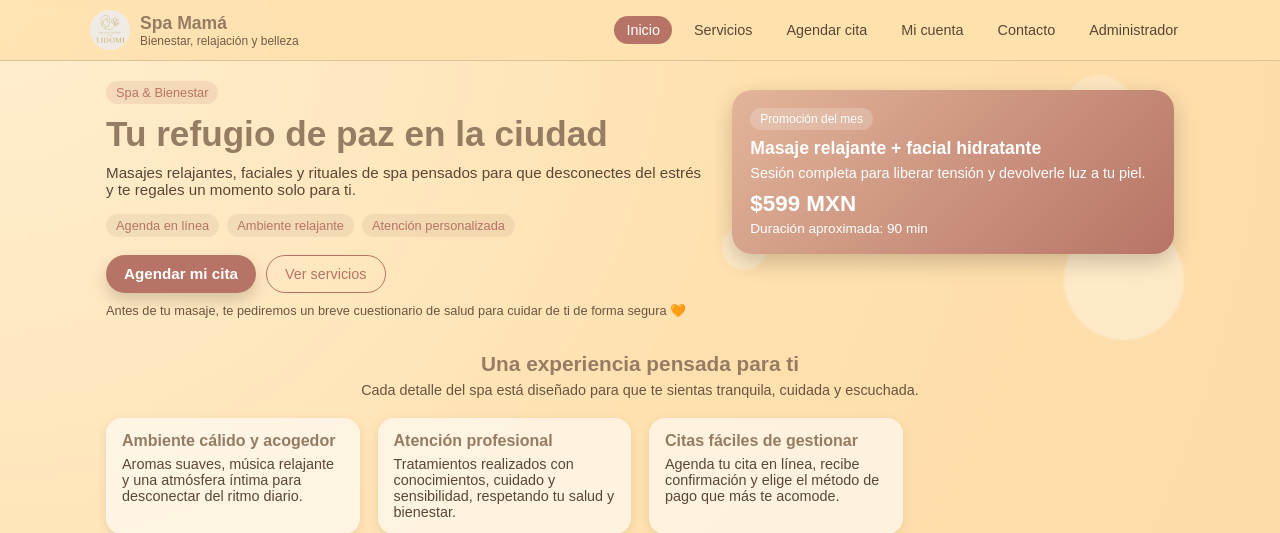
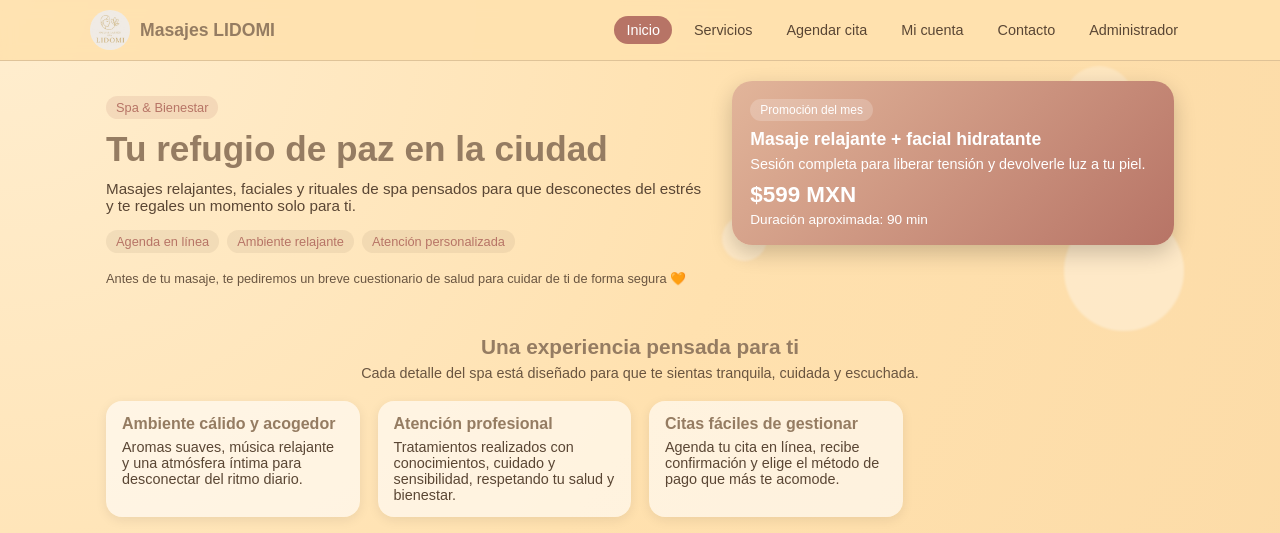
Before and after one commit to RDangellons/System_SPA, a PHP site: page /index.php in a window 1280 px wide. Shown: the top 533 px of the page. Run offline with PHP 8.4, Linux system fonts and the light colour scheme; data that the repository does not hold is empty.

Commit message:
cambio titulo

```diff
--- a/public/index.php
+++ b/public/index.php
@@ -6,7 +6,7 @@
 <head>
     <meta charset="UTF-8">
     <meta name="viewport" content="width=device-width, initial-scale=1.0">
-    <title>Inicio | Spa Mamá</title>
+    <title>Inicio | Masajes</title>
 
     <!-- CSS de esta página -->
     <link rel="stylesheet" href="css/index.css">
@@ -19,8 +19,7 @@
             <!-- Cambia la ruta si tu logo se llama distinto -->
             <img src="img/logo.jpg" alt="Logo Spa Mamá">
             <div class="brand-text">
-                <h1>Spa Mamá</h1>
-                <p>Bienestar, relajación y belleza</p>
+                <h1>Masajes LIDOMI</h1>
             </div>
         </div>
 
@@ -60,10 +59,11 @@
                 <span class="badge">Atención personalizada</span>
             </div>
 
-            <div class="hero-actions">
+            <!-- <div class="hero-actions">
                 <a href="agendar.php" class="btn-primary">Agendar mi cita</a>
                 <a href="servicios.php" class="btn-ghost">Ver servicios</a>
             </div>
+-->
 
             <p class="hero-note">
                 Antes de tu masaje, te pediremos un breve cuestionario de salud para cuidar de ti de forma segura 🧡
```
